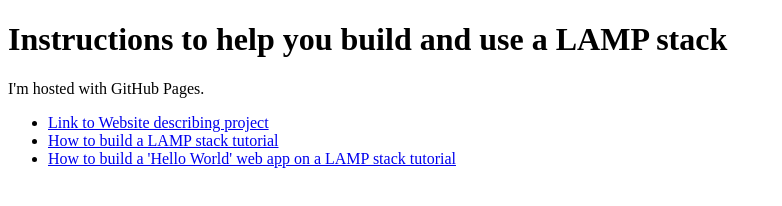
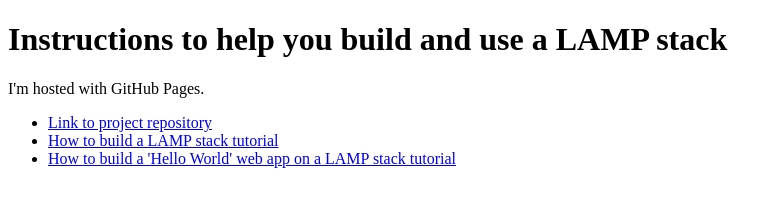
Before and after one commit to kyrrahnork/How-To-Build-a-LAMP-Stack, a plain HTML site: page index.html in a window 1280 px wide. Shown: the whole page, without its empty margins (0-782 px from the left). Drawn offline with Linux system fonts and the light colour scheme.

Commit message:
fixes links on index

```diff
--- a/index.html
+++ b/index.html
@@ -4,7 +4,7 @@
         <h1>Instructions to help you build and use a LAMP stack</h1>
         <p>I'm hosted with GitHub Pages.</p>
         <ul>
-            <li><a href="https://kyrrahnork.github.io/How-To-Build-a-LAMP-Stack/">Link to Website describing project</a></li>
+            <li><a href="https://github.com/kyrrahnork/How-To-Build-a-LAMP-Stack/">Link to project repository</a></li>
             <li><a href="https://docs.google.com/document/d/1NF2ehseKGRpVk-6hrGBv86vOpAvTNPz52KdOtTBgpLI/edit?usp=sharing">How to build a LAMP stack tutorial</a></li>
             <li><a href="https://docs.google.com/document/d/1OrnLJupKymUdUaVKRkQyIJXHkMOevvPzhg0l425jyaw/edit?usp=sharing">How to build a 'Hello World' web app on a LAMP stack tutorial</a></li>
         </ul>
```
